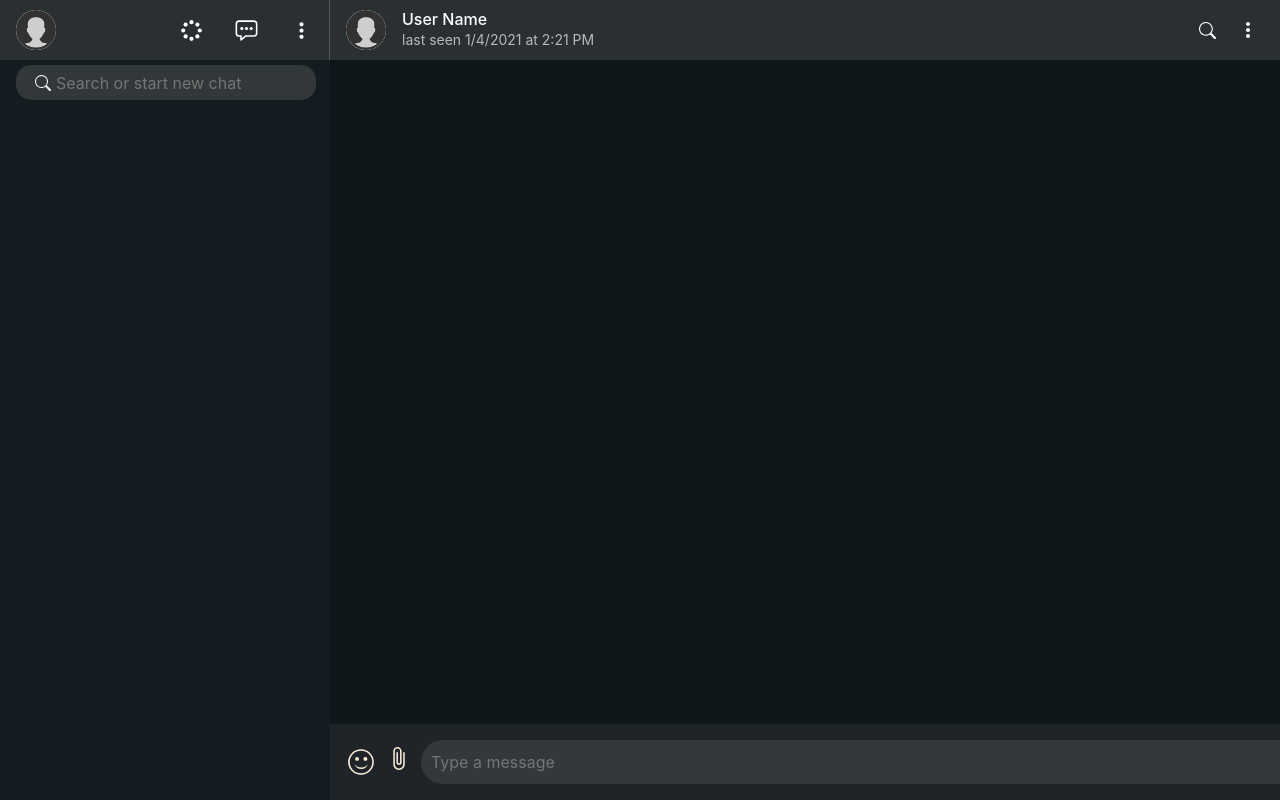
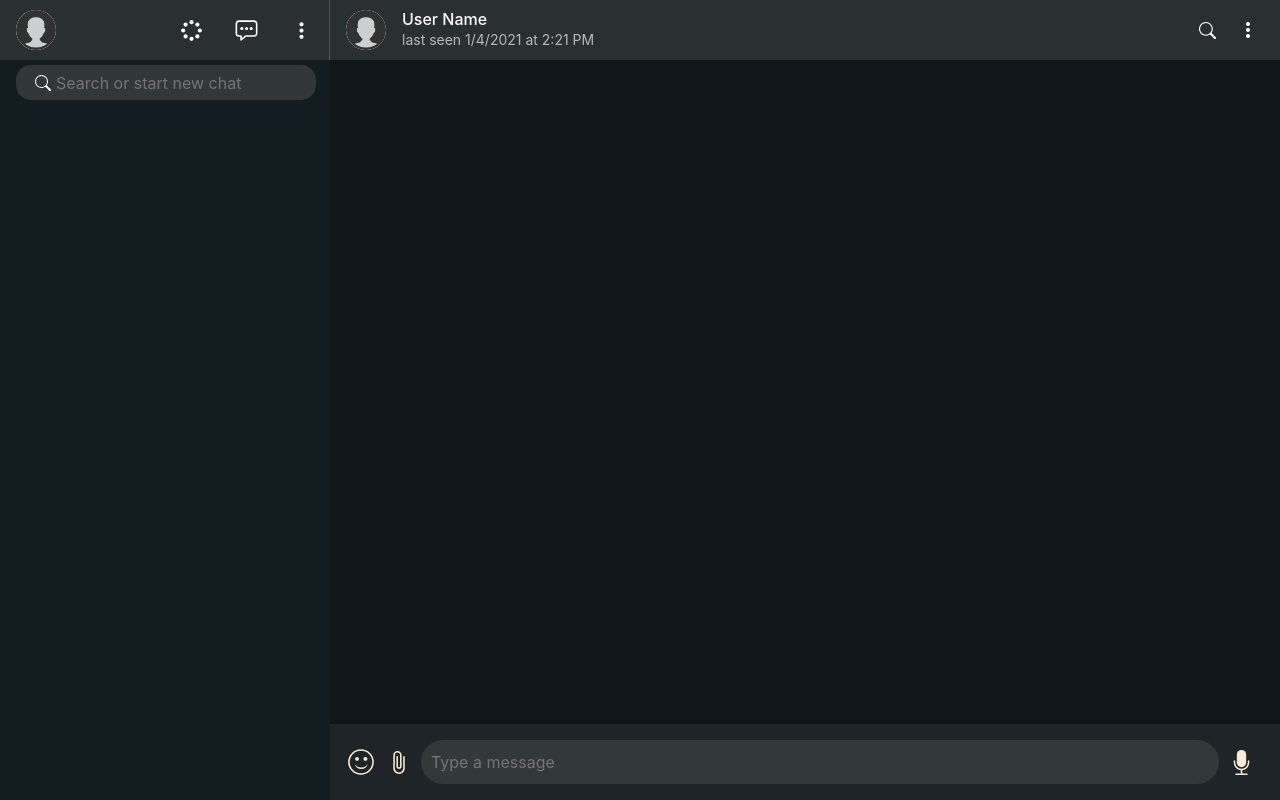
Before and after one commit to tay4real/bw4-whatsapp-frontend, a React (Create React App) app: page / in a window 1280 px wide. Built offline with nearby package versions, Linux system fonts and the light colour scheme; no server answers; what axios-auth-refresh would draw is missing.

Commit message:
fix icon alignment

```diff
--- a/src/components/chat/Chat.jsx
+++ b/src/components/chat/Chat.jsx
@@ -27,17 +27,15 @@ export default function Chat() {
       <EmojiPicker show={showEmoji} />
       <div
         id="message-wrapper"
-        style={{ width: showInfoSidebar ? `calc(100% - 740px)` : "100%" }}
+        style={{ width: showInfoSidebar ? `calc(100% - 740px)` : "auto" }}
       >
         {showEmoji ? (
           <MdClear onClick={toggleshowEmoji} size={35} />
         ) : (
           <GrEmoji size={30} onClick={toggleshowEmoji} />
         )}
-
+        <MdAttachFile size={25} style={{ margin: "0 10px" }} />
         <label>
-          <MdAttachFile size={25} style={{ margin: "0 10px" }} />
-
           <input accept="image/*" id="icon-button-file" type="file" />
         </label>
 
```
